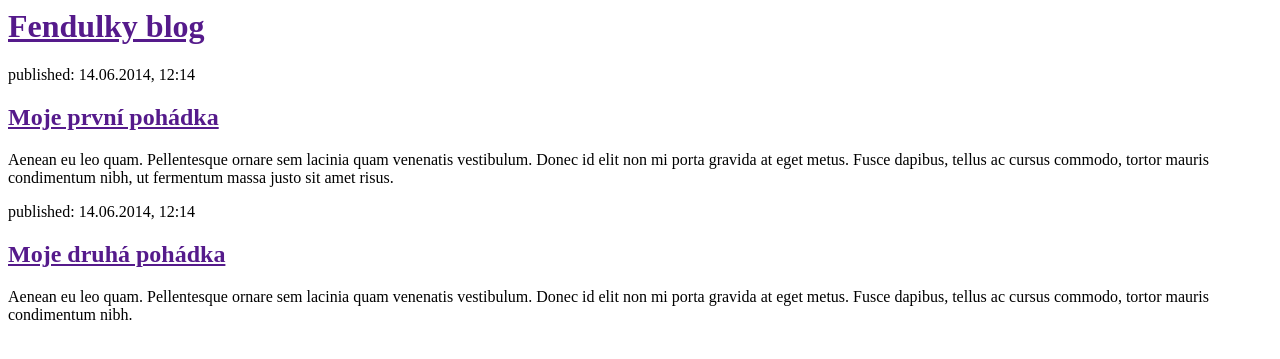
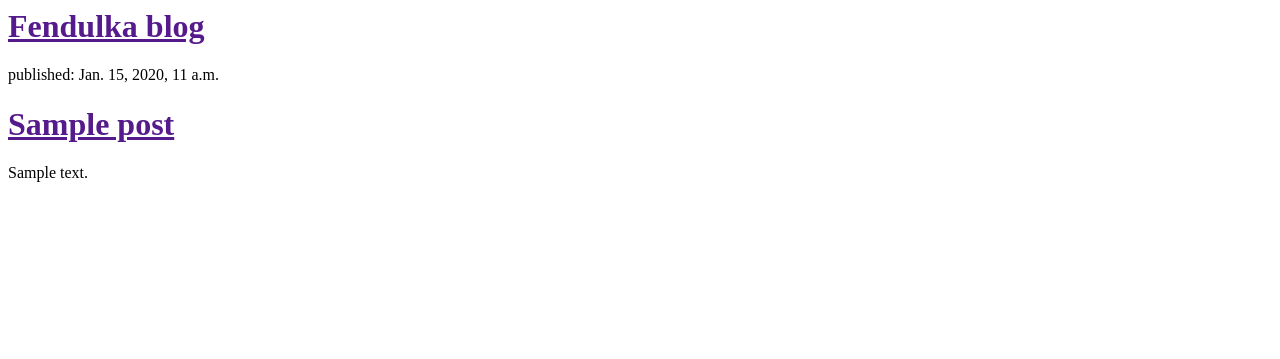
Before and after one commit to PetraVavrouskova/my-first-blog, a Django app: template blog/templates/blog/post_list.html in a window 1280 px wide. Shown: the top 359 px of the page. Run offline with Django 3.2, Linux system fonts and the light colour scheme; the template is opened without the code that fills it: values that come from a table or form of the project are taken from there, others are empty; tables that the repository leaves empty hold one stand-in row (values such as "Sample post").

Commit message:
Modified templates.

```diff
--- a/blog/templates/blog/post_list.html
+++ b/blog/templates/blog/post_list.html
@@ -4,19 +4,14 @@
     </head>
     <body>
         <div>
-            <h1><a href="">Fendulky blog</a></h1>
+            <h1><a href="">Fendulka blog</a></h1>
         </div>
-
-        <div>
-            <p>published: 14.06.2014, 12:14</p>
-            <h2><a href="">Moje první pohádka</a></h2>
-            <p>Aenean eu leo quam. Pellentesque ornare sem lacinia quam venenatis vestibulum. Donec id elit non mi porta gravida at eget metus. Fusce dapibus, tellus ac cursus commodo, tortor mauris condimentum nibh, ut fermentum massa justo sit amet risus.</p>
-        </div>
-
-        <div>
-            <p>published: 14.06.2014, 12:14</p>
-            <h2><a href="">Moje druhá pohádka</a></h2>
-            <p>Aenean eu leo quam. Pellentesque ornare sem lacinia quam venenatis vestibulum. Donec id elit non mi porta gravida at eget metus. Fusce dapibus, tellus ac cursus commodo, tortor mauris condimentum nibh.</p>
-        </div>
+{% for post in posts %}
+    <div>
+        <p>published: {{ post.published_date }}</p>
+        <h1><a href="">{{ post.title }}</a></h1>
+        <p>{{ post.text|linebreaksbr }}</p>
+    </div>
+{% endfor %}
     </body>
 </html>
```
Also changed, not shown: blog/views.py (+4 -3 lines).
